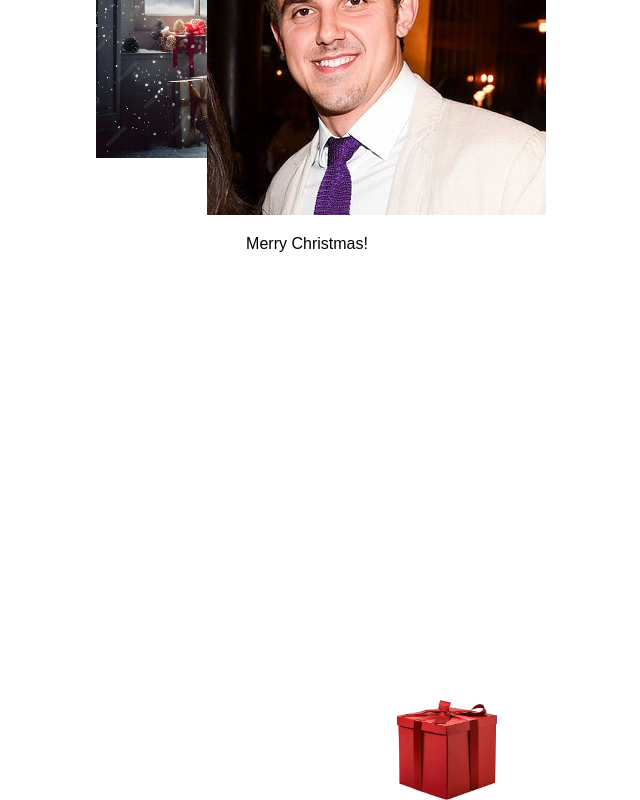
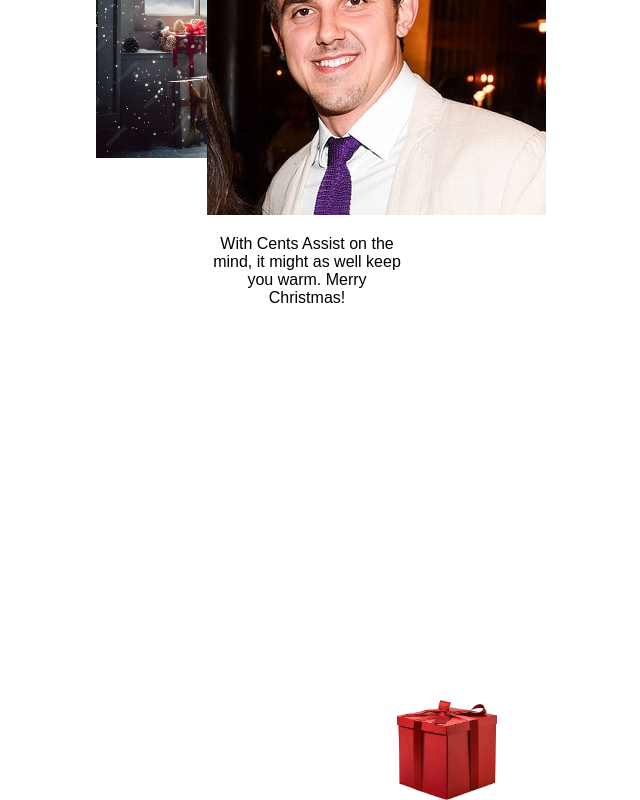
Before and after one commit to AiMO-MO-MO/CentsSS2024, a plain HTML site: page index.html in a window 1280 px wide. Both pictures are taken after a click on the element 780 px from the left and 1015 px from the top of the page. Shown: the part 265-1065 px from the top of the page, without its empty margins (333-973 px from the left). Drawn offline with Linux system fonts and the light colour scheme.

Commit message:
Update index.html

```diff
--- a/index.html
+++ b/index.html
@@ -12,7 +12,7 @@
         <div class="tree">
             <div id="giftMessage" class="hidden">
                 <img src="Images/PM.jpg" alt="Gift Image" id="giftImage" />
-                <p>Merry Christmas!</p>
+                <p>With Cents Assist on the mind, it might as well keep you warm. Merry Christmas!</p>
             </div>
             <div class="present" onclick="openGift()"></div>
         </div>
```
